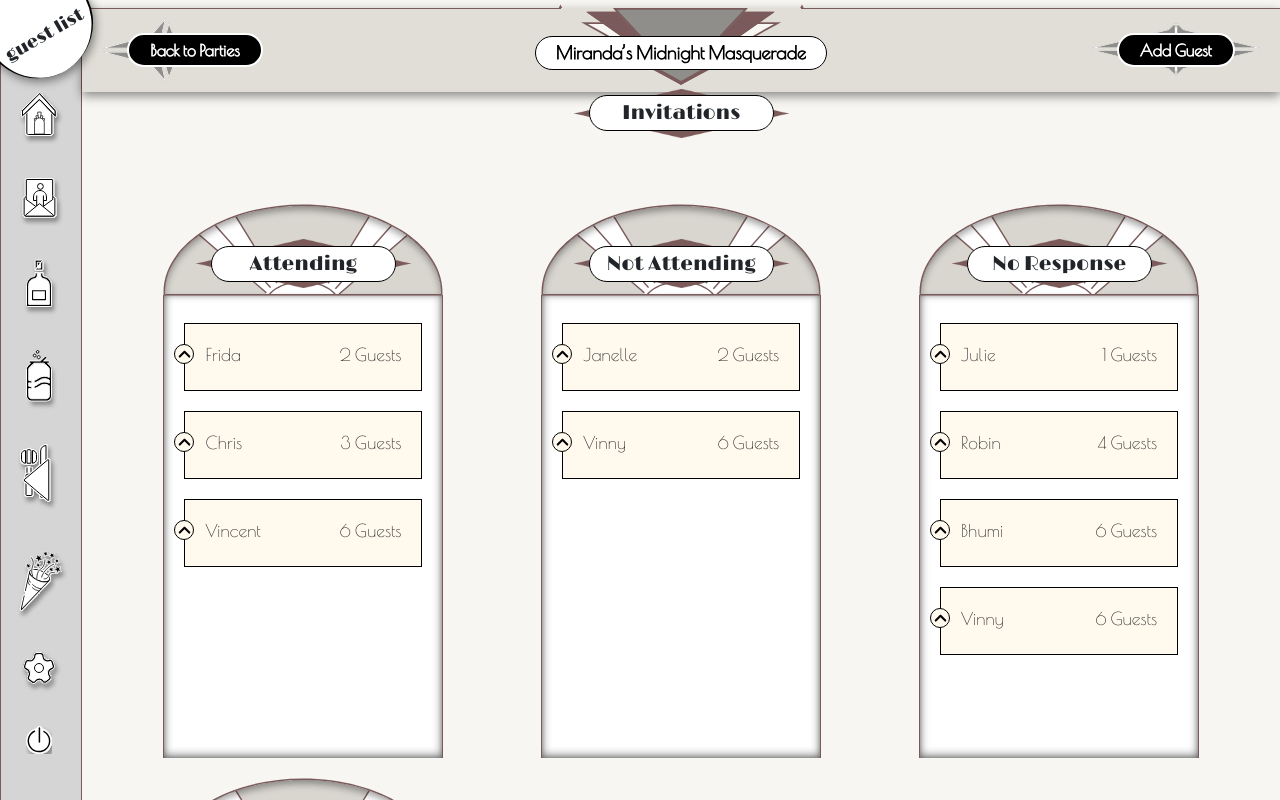
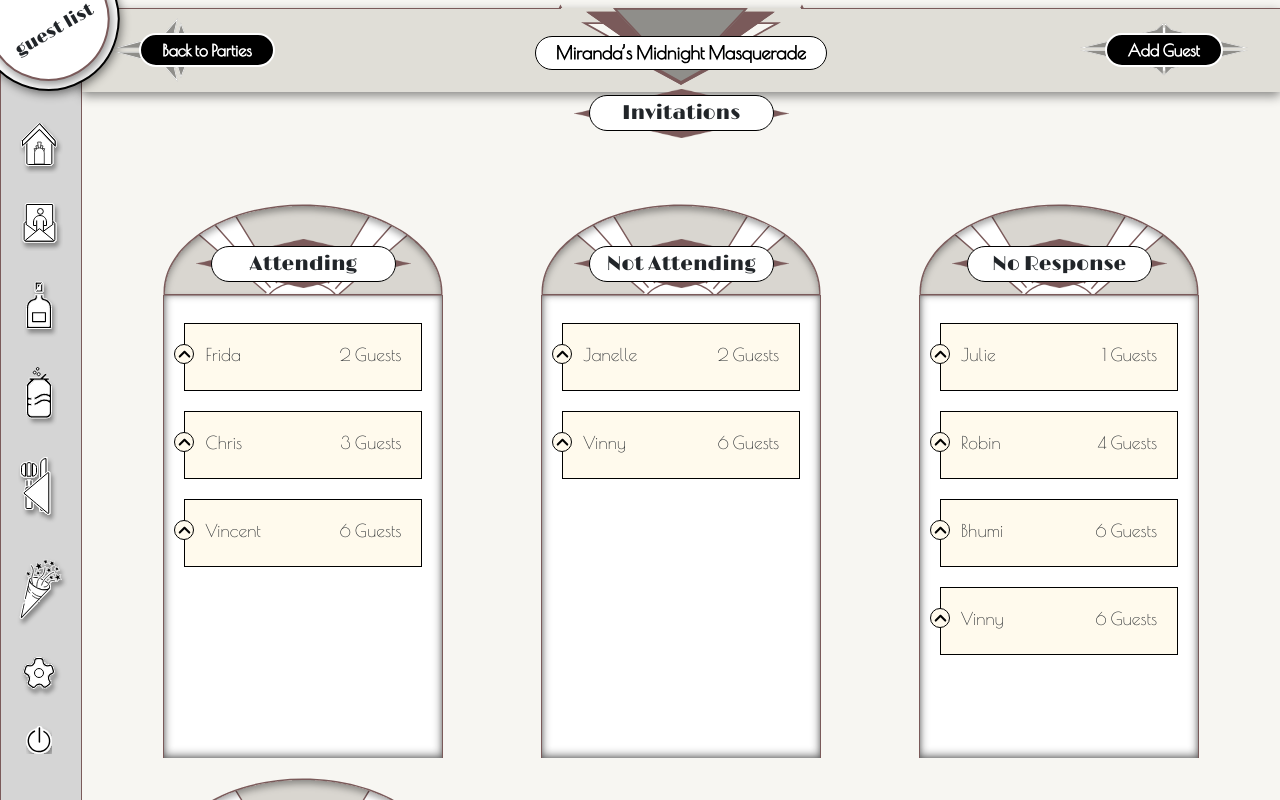
Before and after one commit to Friderike/art-deco-guest-list-app, a React (Create React App) app: page /guest-list in a window 1280 px wide. Shown: the top 800 px of the page. Built offline with nearby package versions, Linux system fonts and the light colour scheme; data requests are answered from the project's data file.

Commit message:
adding final styling to sidebar bubble

```diff
--- a/src/components/header/Header.module.scss
+++ b/src/components/header/Header.module.scss
@@ -44,7 +44,7 @@
 
   .headerTopSection {
     background: $mid-taupe;
-    padding: 0 max(1.6rem, 2rem);
+    padding: 0 3.2rem;
     position: relative;
     display: grid;
     grid-template-columns: repeat(3, 1fr);
@@ -74,6 +74,10 @@
       }
     }
 
+    .backBtnContainer {
+      grid-area: btn-left;
+    }
+
     .mainBtnContainer {
       justify-self: flex-end;
       grid-area: btn-right;
--- a/src/components/sidebar/SideBar.js
+++ b/src/components/sidebar/SideBar.js
@@ -9,6 +9,7 @@ import foodIcon from '../../assets/icons/food-icon.svg'
 import goodiesIcon from '../../assets/icons/goodies-icon.svg'
 import settingsIcon from '../../assets/icons/settings-icon.svg'
 import logoutIcon from '../../assets/icons/logout-icon.svg'
+import { Box } from '@mui/material';
 
 function SideBar({ sideBarTitle }) {
     const sideBarIcons = [dashBoardIcon, invitesIcon, bevviesIcon, softDrinksIcon, foodIcon, goodiesIcon, settingsIcon, logoutIcon]
@@ -17,12 +18,20 @@ function SideBar({ sideBarTitle }) {
         <>
             <aside className={`${classes.sideBarContainer} ${classes.hiddenOnMobile}`}>
 
-                <div className={`${classes.sideBarTitle} ${classes.fontLimeLight} `}>
-                    <h3>{sideBarTitle}</h3>
-                </div>
+                <Box className={classes.sideBarTitleContainer}
+                    sx={{
+                        display: 'flex',
+                        flexDirection: 'column',
+                        p: 1,
+                        border: 2
+                    }}>
+                    <div className={`${classes.sideBarTitle} ${classes.fontLimeLight} `}>
+                        <h3>{sideBarTitle}</h3>
+                    </div>
+                </Box>
 
-                <nav className={`${classes.sideBarNav} ${classes.pt62} pb-5`}>
-                    <ul className={`d-flex flex-column align-items-center justify-content-between pt-5`}>
+                <nav className={`${classes.sideBarNav} ${classes.pt62}`}>
+                    <ul className={`d-flex flex-column align-items-center justify-content-between`}>
                         {sideBarIcons.map((icon, index) => (
                             <li key={index} className={classes.sideBarIcons}>
                                 {icon === logoutIcon ? <Link to='/'><img src={icon} alt="" /></Link> :
@@ -37,7 +46,6 @@ function SideBar({ sideBarTitle }) {
                 </nav>
             </aside>
         </>
-
     )
 };
 
--- a/src/components/sidebar/SideBar.module.scss
+++ b/src/components/sidebar/SideBar.module.scss
@@ -6,24 +6,36 @@
   border-left: 1px solid $line-brown;
   border-right: 1px solid $line-brown;
 
+  .sideBarTitleContainer,
   .sideBarTitle {
     background: $white;
     border-radius: 50% 50%;
-    min-width: max-content;
     aspect-ratio: 1 / 1;
-    display: flex;
-   justify-content: center;
-    position: absolute;
-    z-index: 1000;
-    padding: 1rem;
-    border-inline: 2px solid $black;
-    transform: rotate(-30deg) translateY(-34%);
 
     @include bottomDropShadow();
+  }
 
+  .sideBarTitleContainer {
+    border: 2px solid #000;
+    width: max-content;
+    height: max-content;
+    position: absolute;
+    z-index: 999;
+    top: -10px;
+    transform: rotate(-30deg) translateY(-34%);
+  }
+
+  .sideBarTitle {
+    min-width: max-content;
+    display: flex;
+    justify-content: center;
+    position: relative;
+    z-index: 1000;
+    padding: 1.6rem;
+    border: 2px solid $line-brown;
 
     h3 {
-     text-align: center;
+      text-align: center;
       font-size: 1.8rem;
       white-space: nowrap;
       align-self: end;
@@ -37,13 +49,14 @@
     ul {
       height: 100%;
       max-height: 70rem;
+      padding-top: 6rem;
     }
 
     .sideBarIcons {
       transition: 0.3s;
 
       &:hover {
-         transform: scale(1.05) rotate(-10deg);
+        transform: scale(1.05) rotate(-10deg);
       }
     }
   }
```
Also changed, not shown: src/components/header/Header.js (+4 -4 lines).
